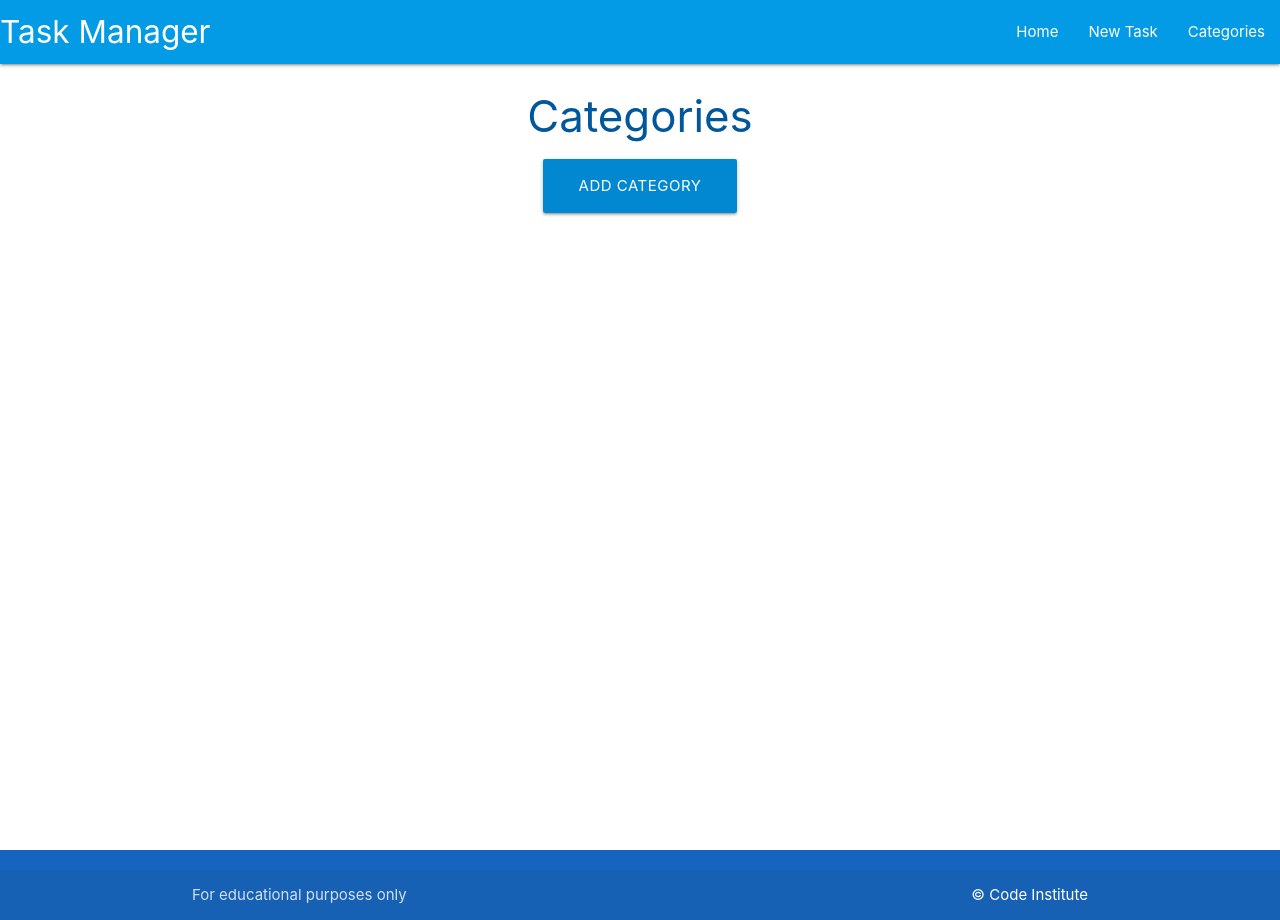
After one commit to CharlesB91/task-manager, a Flask app: page /categories in a window 1280 px wide. The commit adds this page. Run offline with Flask 2, Linux system fonts and the light colour scheme; some libraries are stand-ins or nearby versions.

Commit message:
simple routing added

```diff
--- a/taskmanager/routes.py
+++ b/taskmanager/routes.py
@@ -6,3 +6,11 @@ from taskmanager.models import Category, Task
 @app.route("/")
 def home():
     return render_template("tasks.html")
+
+@app.route("/categories")
+def categories():
+    return render_template("categories.html")
+
+@app.route("/add_category")
+def add_category():
+    return render_template("add_category.html")
--- /dev/null
+++ b/taskmanager/templates/add_category.html
@@ -0,0 +1,6 @@
+{% extends "base.html" %}
+{% block content %}
+
+<h1>Hello World</h1>
+
+{% endblock %}
--- a/taskmanager/templates/base.html
+++ b/taskmanager/templates/base.html
@@ -19,7 +19,7 @@
             <ul class="right hide-on-med-and-down">
                 <li><a href="{{ url_for('home') }}">Home</a></li>
                 <li><a href="">New Task</a></li>
-                <li><a href="">Categories</a></li>
+                <li><a href="{{ url_for('categories') }}">Categories</a></li>
             </ul>
             </div>
         </nav>
@@ -28,7 +28,7 @@
         <ul class="sidenav" id="mobile-demo">
             <li><a href="{{ url_for('home') }}">Home</a></li>
             <li><a href="">New Task</a></li>
-            <li><a href="">Categories</a></li>
+            <li><a href="{{ url_for('categories') }}">Categories</a></li>
         </ul>
     </header>
 
--- /dev/null
+++ b/taskmanager/templates/categories.html
@@ -0,0 +1,14 @@
+{% extends "base.html" %}
+{% block content %}
+
+<h3 class="light-blue-text text-darken-4 center-align">Categories</h3>
+
+<div class="row">
+    <div class="col s12 center-align">
+        <a href="{{ url_for('add_category') }}" class="btn-large light-blue darken-2">
+            Add Category <i class="fas fa-plus-squre right"></i>
+        </a>
+    </div>
+</div>
+
+{% endblock %}
```
Also changed, not shown: taskmanager/templates/add_catagory.html (deleted), taskmanager/templates/catagories.html (deleted).
